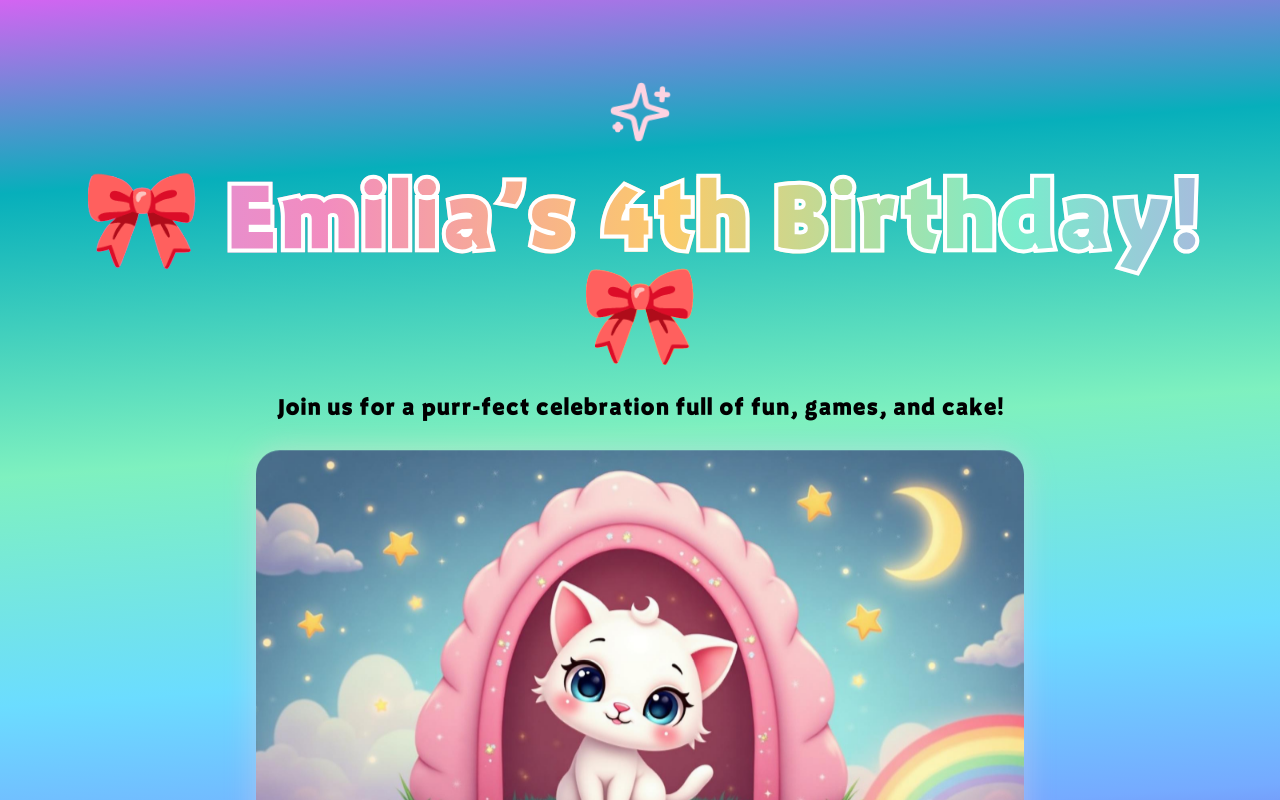
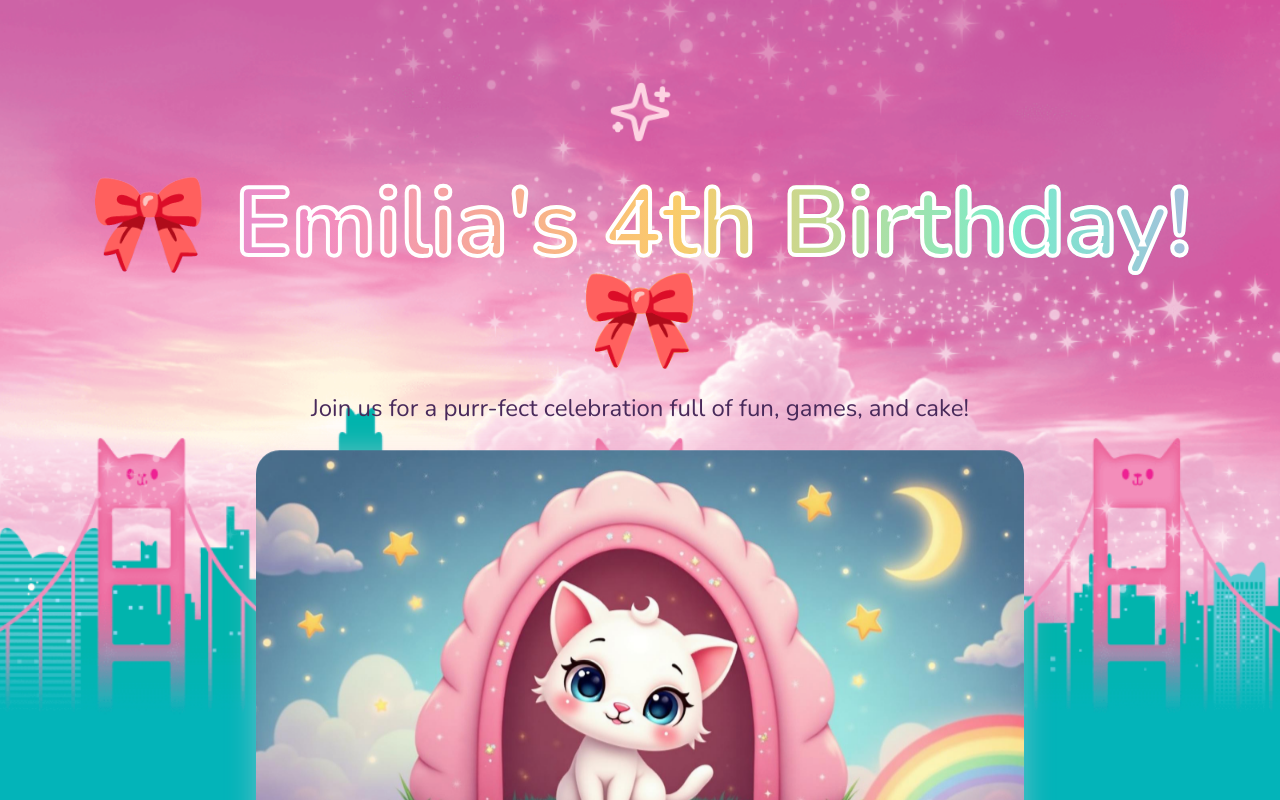
Before and after one commit to ivallejo/emilias-purrfect-party, a React (Vite) app: page / in a window 1280 px wide. Shown: the top 800 px of the page. Built offline with nearby package versions, Linux system fonts and the light colour scheme; the HTML template or start-up script is replaced by a standard one.

Commit message:
Reverted to commit 50ed1f4f5a139dcfce3470faa3aaff6216ff0646

```diff
--- a/src/index.css
+++ b/src/index.css
@@ -6,19 +6,11 @@
 All colors MUST be HSL.
 */
 
-@font-face {
-  font-family: 'GabbysDollhouseRegular';
-  src: url('/fonts/GabbysDollhouseFontRegular.woff2') format('woff2');
-  font-weight: normal;
-  font-style: normal;
-  font-display: swap;
-}
-
 @layer base {
   :root {
     /* Gabby's Dollhouse inspired color palette */
     --background: 326 100% 95%; /* Pink pastel */
-    --foreground: 0 0% 0%; /* Black */
+    --foreground: 278 37% 26%; /* Deep purple */
 
     --card: 0 0% 100%;
     --card-foreground: 278 37% 26%;
@@ -52,7 +44,7 @@ All colors MUST be HSL.
     --radius: 2rem;
 
     /* Gradients */
-    --gradient-hero: linear-gradient(176deg, hsl(287 84% 67%) 0%, hsl(184 93% 38%) 14%, hsl(154 80% 72%) 34.5%, hsl(194 100% 71%) 51%, hsl(217 100% 73%) 63%, hsl(251 65% 60%) 73%, hsl(251 71% 53%) 91.5%);
+    --gradient-hero: linear-gradient(180deg, hsl(326 100% 95%) 0%, hsl(195 82% 85%) 100%);
     --gradient-footer: linear-gradient(180deg, hsl(326 100% 95%) 0%, hsl(163 76% 83%) 100%);
     --gradient-card: linear-gradient(135deg, hsl(0 0% 100%) 0%, hsl(326 100% 98%) 100%);
     --gradient-gallery: linear-gradient(180deg, hsl(280 70% 65%) 0%, hsl(180 70% 60%) 100%);
--- a/src/pages/Index.tsx
+++ b/src/pages/Index.tsx
@@ -33,7 +33,15 @@ const Index = () => {
       <FloatingBalloons />
 
       {/* Hero Section */}
-      <section className="min-h-screen flex items-center justify-center bg-gradient-hero relative z-10 px-4 py-20">
+      <section
+        className="min-h-screen flex items-center justify-center relative z-10 px-4 py-20"
+        style={{
+          backgroundImage: `url(${cityBackground})`,
+          backgroundSize: 'cover',
+          backgroundPosition: 'center',
+          backgroundRepeat: 'no-repeat'
+        }}
+      >
         <div className="max-w-6xl mx-auto text-center">
           <div className="mb-8 animate-bounce-in">
             <Sparkles className="w-16 h-16 mx-auto text-accent animate-wiggle" />
--- a/tailwind.config.ts
+++ b/tailwind.config.ts
@@ -14,8 +14,8 @@ export default {
     },
     extend: {
       fontFamily: {
-        heading: ['GabbysDollhouseRegular', 'Baloo 2', 'cursive'],
-        body: ['GabbysDollhouseRegular', 'Nunito', 'sans-serif'],
+        heading: ['Baloo 2', 'cursive'],
+        body: ['Nunito', 'sans-serif'],
       },
       colors: {
         border: "hsl(var(--border))",
```
Also changed, not shown: public/fonts/GabbysDollhouseFontRegular.woff2 (deleted).
